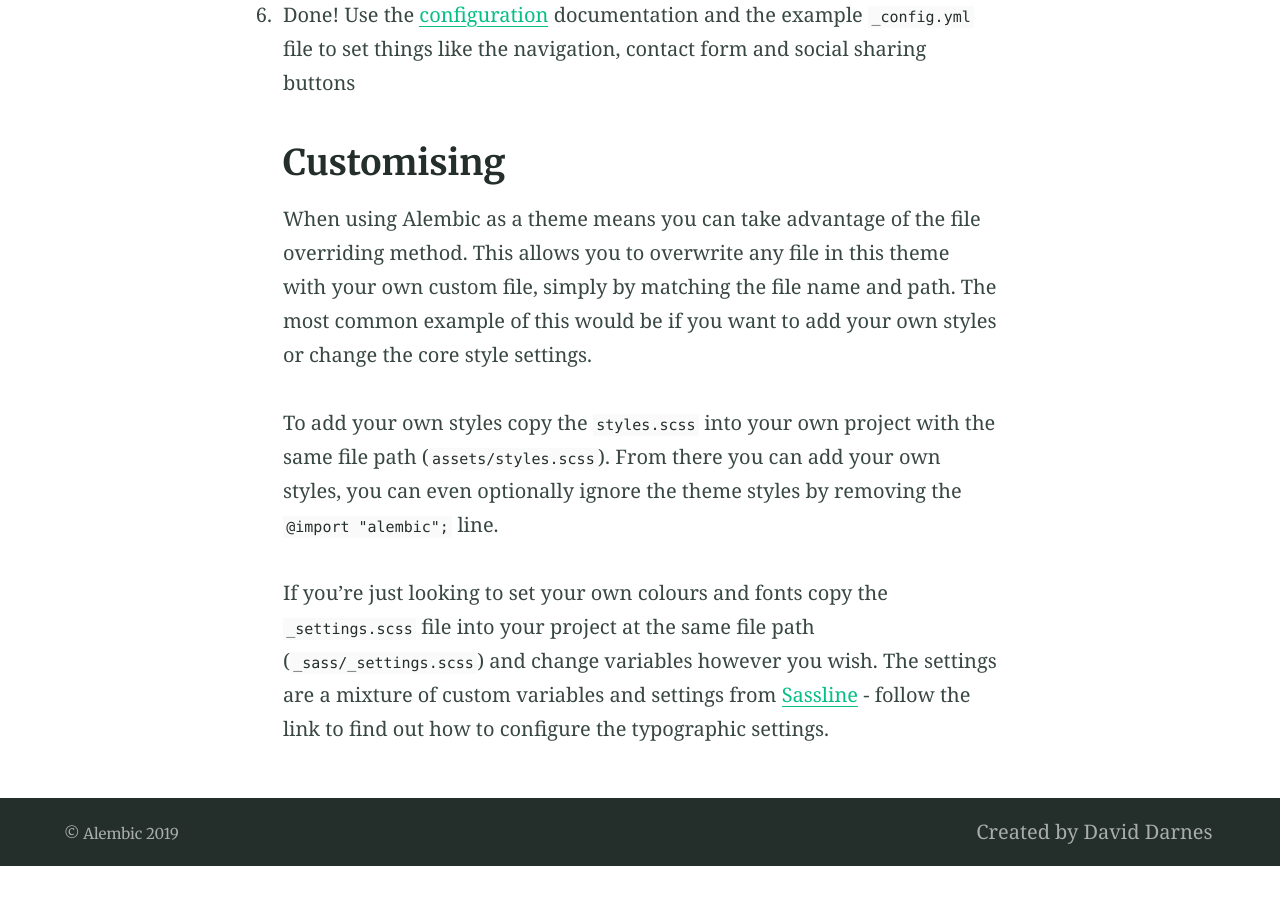
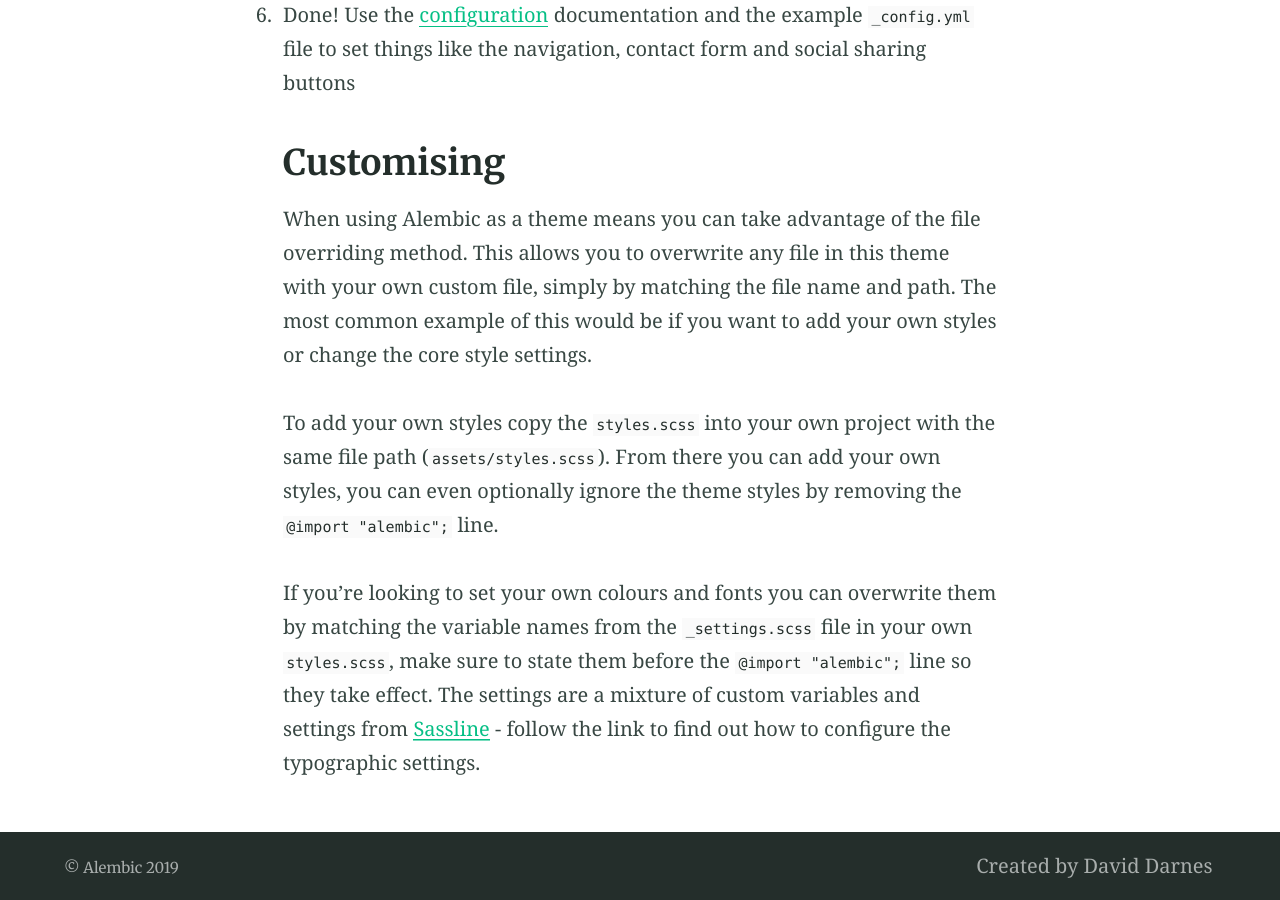
Before and after one commit to daviddarnes/alembic, a Jekyll site: the page built from index.md, in a window 1280 px wide and 900 px high, scrolled down 4909 px. Built offline with Jekyll 4.4.1, drawn with Linux system fonts in a browser that asks for light colours; our own code applies the rules of GitHub Pages for plain Markdown files; before the commit the page ends 5775 px from its top, so only the background shows below that.

Commit message:
Update documentation

```diff
--- a/index.md
+++ b/index.md
@@ -93,4 +93,4 @@ When using Alembic as a theme means you can take advantage of the file overridin
 
 To add your own styles copy the [`styles.scss`](https://github.com/daviddarnes/alembic/blob/master/assets/styles.scss) into your own project with the same file path (`assets/styles.scss`). From there you can add your own styles, you can even optionally ignore the theme styles by removing the `@import "alembic";` line.
 
-If you're just looking to set your own colours and fonts copy the [`_settings.scss`](https://github.com/daviddarnes/alembic/blob/master/_sass/_settings.scss) file into your project at the same file path (`_sass/_settings.scss`) and change variables however you wish. The settings are a mixture of custom variables and settings from [Sassline](https://medium.com/@jakegiltsoff/sassline-v2-0-e424b2881e7e) - follow the link to find out how to configure the typographic settings.
+If you're looking to set your own colours and fonts you can overwrite them by matching the variable names from the [`_settings.scss`](https://github.com/daviddarnes/alembic/blob/master/_sass/_settings.scss) file in your own `styles.scss`, make sure to state them before the `@import "alembic";` line so they take effect. The settings are a mixture of custom variables and settings from [Sassline](https://medium.com/@jakegiltsoff/sassline-v2-0-e424b2881e7e) - follow the link to find out how to configure the typographic settings.
```
Also changed, not shown: README.md.
